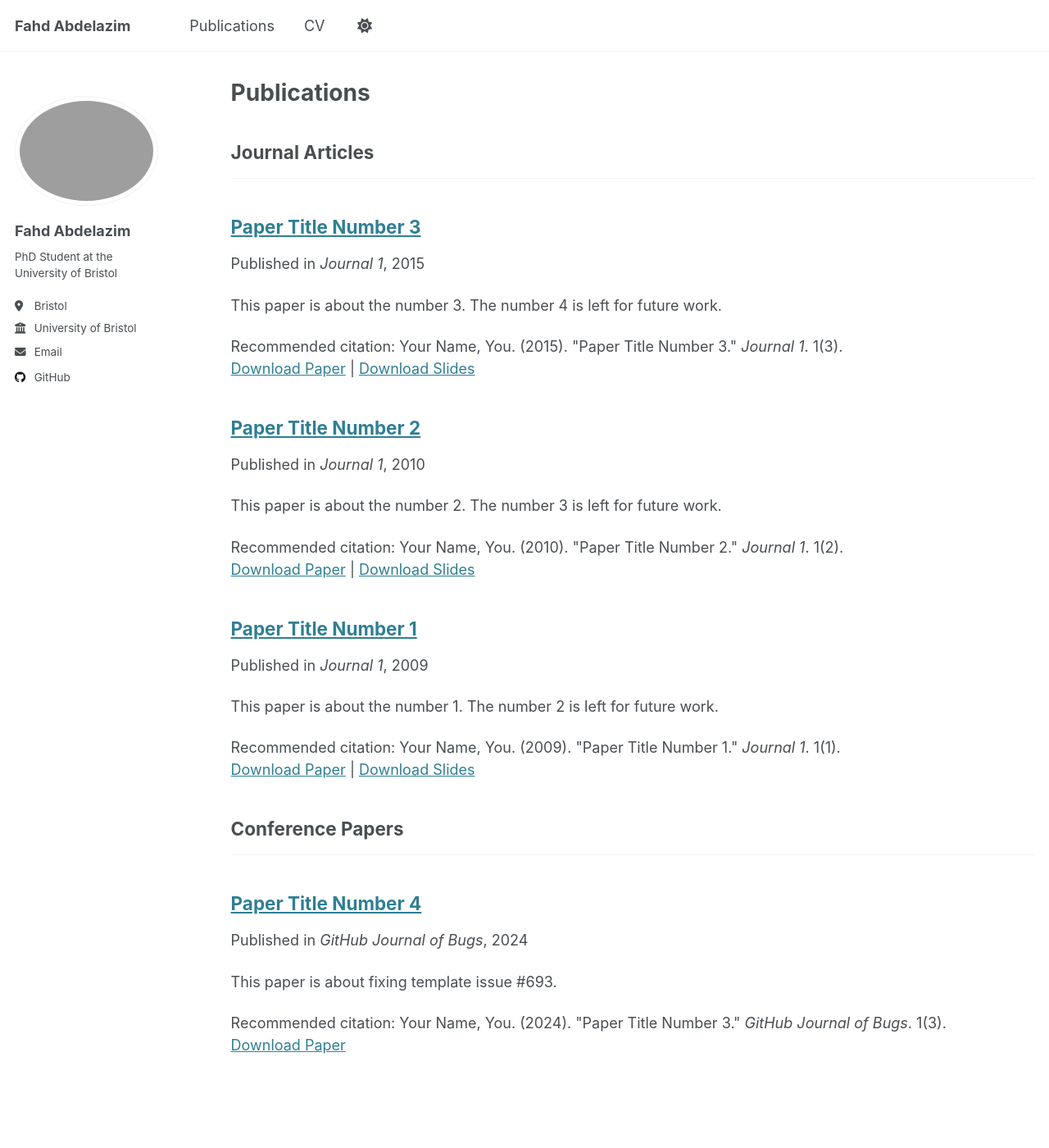
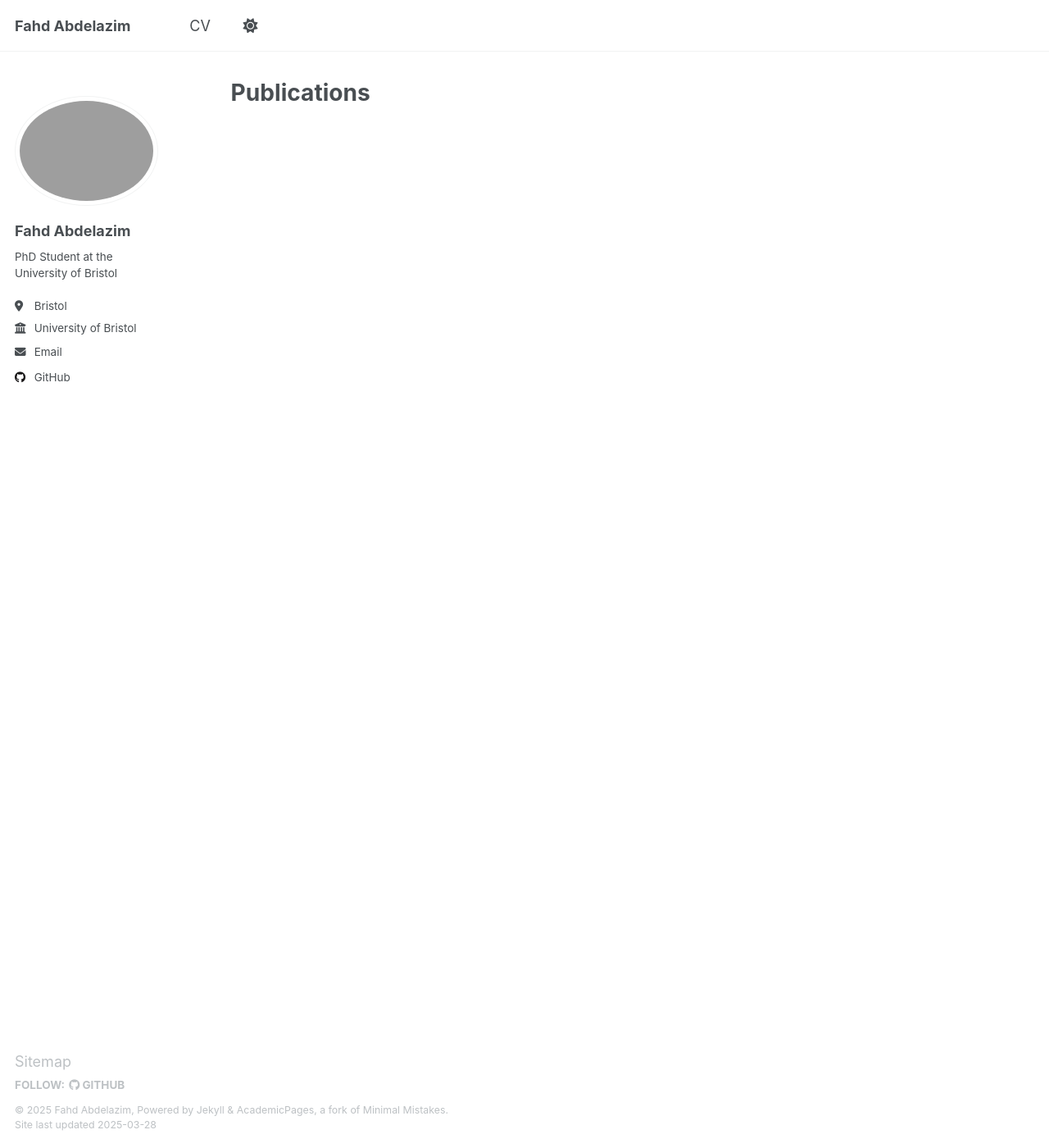
Before and after one commit to fahd-yasser/fahd-yasser.github.io, a Jekyll site: the page built from _pages/publications.html, in a window 1280 px wide and 1400 px high. Shown: the whole window at 82% size. Built offline with Jekyll 4.4.1, drawn with Linux system fonts in a browser that asks for light colours.

Commit message:
remove feed.xml + move publications to main page

```diff
--- a/_config.yml
+++ b/_config.yml
@@ -118,7 +118,7 @@ staticman:
       options:
         format           : "iso8601" # "iso8601" (default), "timestamp-seconds", "timestamp-milliseconds"
 atom_feed:
-  hide                   : false     # change to true to hide the RSS feed in the footer
+  hide                   : true     # change to true to hide the RSS feed in the footer
   path                   : # blank (default) uses feed.xml
 
 
--- a/_data/navigation.yml
+++ b/_data/navigation.yml
@@ -8,8 +8,8 @@
 #      Markdown formatted page while the second is generated using JSON.
 
 main:
-  - title: "Publications"
-    url: /publications/
+  # - title: "Publications"
+  #   url: /publications/
 
   # - title: "Talks"
   #   url: /talks/
--- a/_publications/2009-10-01-paper-title-number-1.md
+++ /dev/null
@@ -1,14 +0,0 @@
----
-title: "Paper Title Number 1"
-collection: publications
-category: manuscripts
-permalink: /publication/2009-10-01-paper-title-number-1
-excerpt: 'This paper is about the number 1. The number 2 is left for future work.'
-date: 2009-10-01
-venue: 'Journal 1'
-slidesurl: 'http://academicpages.github.io/files/slides1.pdf'
-paperurl: 'http://academicpages.github.io/files/paper1.pdf'
-citation: 'Your Name, You. (2009). &quot;Paper Title Number 1.&quot; <i>Journal 1</i>. 1(1).'
----
-
-The contents above will be part of a list of publications, if the user clicks the link for the publication than the contents of section will be rendered as a full page, allowing you to provide more information about the paper for the reader. When publications are displayed as a single page, the contents of the above "citation" field will automatically be included below this section in a smaller font.
--- a/_publications/2010-10-01-paper-title-number-2.md
+++ /dev/null
@@ -1,14 +0,0 @@
----
-title: "Paper Title Number 2"
-collection: publications
-category: manuscripts
-permalink: /publication/2010-10-01-paper-title-number-2
-excerpt: 'This paper is about the number 2. The number 3 is left for future work.'
-date: 2010-10-01
-venue: 'Journal 1'
-slidesurl: 'http://academicpages.github.io/files/slides2.pdf'
-paperurl: 'http://academicpages.github.io/files/paper2.pdf'
-citation: 'Your Name, You. (2010). &quot;Paper Title Number 2.&quot; <i>Journal 1</i>. 1(2).'
----
-
-The contents above will be part of a list of publications, if the user clicks the link for the publication than the contents of section will be rendered as a full page, allowing you to provide more information about the paper for the reader. When publications are displayed as a single page, the contents of the above "citation" field will automatically be included below this section in a smaller font.
--- a/_publications/2015-10-01-paper-title-number-3.md
+++ /dev/null
@@ -1,14 +0,0 @@
----
-title: "Paper Title Number 3"
-collection: publications
-category: manuscripts
-permalink: /publication/2015-10-01-paper-title-number-3
-excerpt: 'This paper is about the number 3. The number 4 is left for future work.'
-date: 2015-10-01
-venue: 'Journal 1'
-slidesurl: 'http://academicpages.github.io/files/slides3.pdf'
-paperurl: 'http://academicpages.github.io/files/paper3.pdf'
-citation: 'Your Name, You. (2015). &quot;Paper Title Number 3.&quot; <i>Journal 1</i>. 1(3).'
----
-
-The contents above will be part of a list of publications, if the user clicks the link for the publication than the contents of section will be rendered as a full page, allowing you to provide more information about the paper for the reader. When publications are displayed as a single page, the contents of the above "citation" field will automatically be included below this section in a smaller font.
--- a/_publications/2024-02-17-paper-title-number-4.md
+++ /dev/null
@@ -1,13 +0,0 @@
----
-title: "Paper Title Number 4"
-collection: publications
-category: conferences
-permalink: /publication/2024-02-17-paper-title-number-4
-excerpt: 'This paper is about fixing template issue #693.'
-date: 2024-02-17
-venue: 'GitHub Journal of Bugs'
-paperurl: 'http://academicpages.github.io/files/paper3.pdf'
-citation: 'Your Name, You. (2024). &quot;Paper Title Number 3.&quot; <i>GitHub Journal of Bugs</i>. 1(3).'
----
-
-The contents above will be part of a list of publications, if the user clicks the link for the publication than the contents of section will be rendered as a full page, allowing you to provide more information about the paper for the reader. When publications are displayed as a single page, the contents of the above "citation" field will automatically be included below this section in a smaller font.
```
Also changed, not shown: _pages/about.md (+146 -0 lines), _pages/cv.md (+0 -1 lines), _publications/hd-epic.md (added, +8 -0 lines), images/hdepic.jpg (added).
